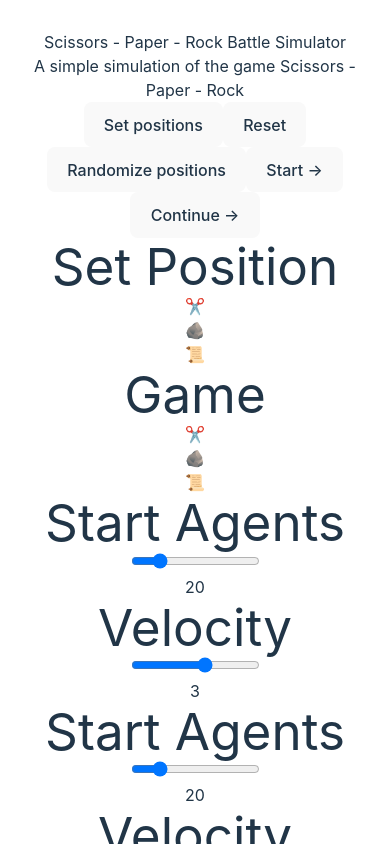
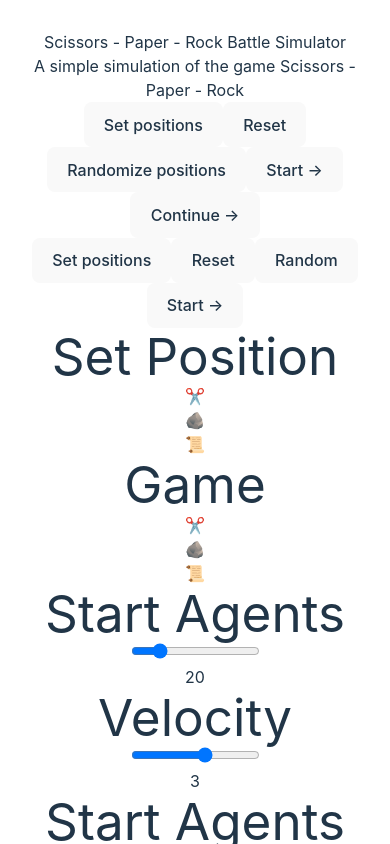
Before and after one commit to MrRomo/scissors-paper-rock, a React (Vite) app: page / in a window 390 px wide. Shown: the top 844 px of the page. Built offline with nearby package versions, Linux system fonts and the light colour scheme.

Commit message:
fix: styles mobile

```diff
--- a/src/components/organisms/Setbar.tsx
+++ b/src/components/organisms/Setbar.tsx
@@ -28,30 +28,35 @@ export const Setbar = () => {
                     <img className='mx-auto my-1' src="https://wakatime.com/badge/user/d0b2bf72-1c5b-45b1-bcd7-79a3fcfb29ed/project/1b0d6320-6158-4035-8547-d471536bac8a.svg" alt="wakatime" />
                 </p> */}
             </div>
-            <div className="flex justify-center gap-4 px-4">
-                {/* <Button
-                    text="Construct"
-                    disabled={stage === 'run'}
-                    classes={stage === 'construct' ? 'bg-green-500' : ''}
-                    onClick={() => setStage("construct")}
-                /> */}
+            <div className="flex justify-center max-md:hidden gap-4 px-4">
                 <Button
                     text="Set positions"
                     disabled={stage === 'run'}
                     classes={twMerge(stage === 'set' ? 'bg-green-500' : '', 'max-md:hidden')}
                     onClick={() => setStage('set')} />
-                <Button classes="px-12 " text="Reset" onClick={() => reset()} />
-
-                <Button
-                    text="Randomize positions"
-                    disabled={stage === 'run'}
-                    onClick={randomizeEmmitters} />
+                <Button text="Reset" onClick={() => reset()} />
+                <Button text="Randomize positions" disabled={stage === 'run'} onClick={randomizeEmmitters} />
                 <Button text="Start →" onClick={createAgents} />
                 {
                     stage === 'run' ? <Button text="Pause ||" onClick={() => setStage('pause')} disabled={stage !== 'run'} /> :
                         <Button text="Continue →" onClick={() => setStage('run')} disabled={stage !== 'pause'} />
                 }
             </div >
+            <div className="flex justify-center gap-1 md:gap-4 px-2">
+                <Button
+                    text="Set positions"
+                    disabled={stage === 'run'}
+                    classes={twMerge(stage === 'set' ? 'bg-green-500' : '', 'max-md:hidden')}
+                    onClick={() => setStage('set')} />
+                <Button text="Reset" onClick={() => reset()} />
+                <Button text="Random" disabled={stage === 'run'} onClick={randomizeEmmitters} />
+
+                {stage === 'set' && <Button classes={twMerge()} text="Start →" onClick={createAgents} />}
+                {
+                    stage === 'run' ? <Button text="Pause ⏸️" onClick={() => setStage('pause')} disabled={stage !== 'run'} /> :
+                        stage === 'pause' && <Button text="Continue ▶️" onClick={() => setStage('run')} />
+                }
+            </div >
         </div >
     )
 }
--- a/src/providers/TableProvider.tsx
+++ b/src/providers/TableProvider.tsx
@@ -83,7 +83,7 @@ export const TableProvider = ({ children }: { children: React.ReactNode }) => {
     const reset = () => {
         setDefaultBorderWalls()
         setAgents([])
-        setStage('construct')
+        setStage('set')
     }
 
     const setDefaultBorderWalls = () => {
```
